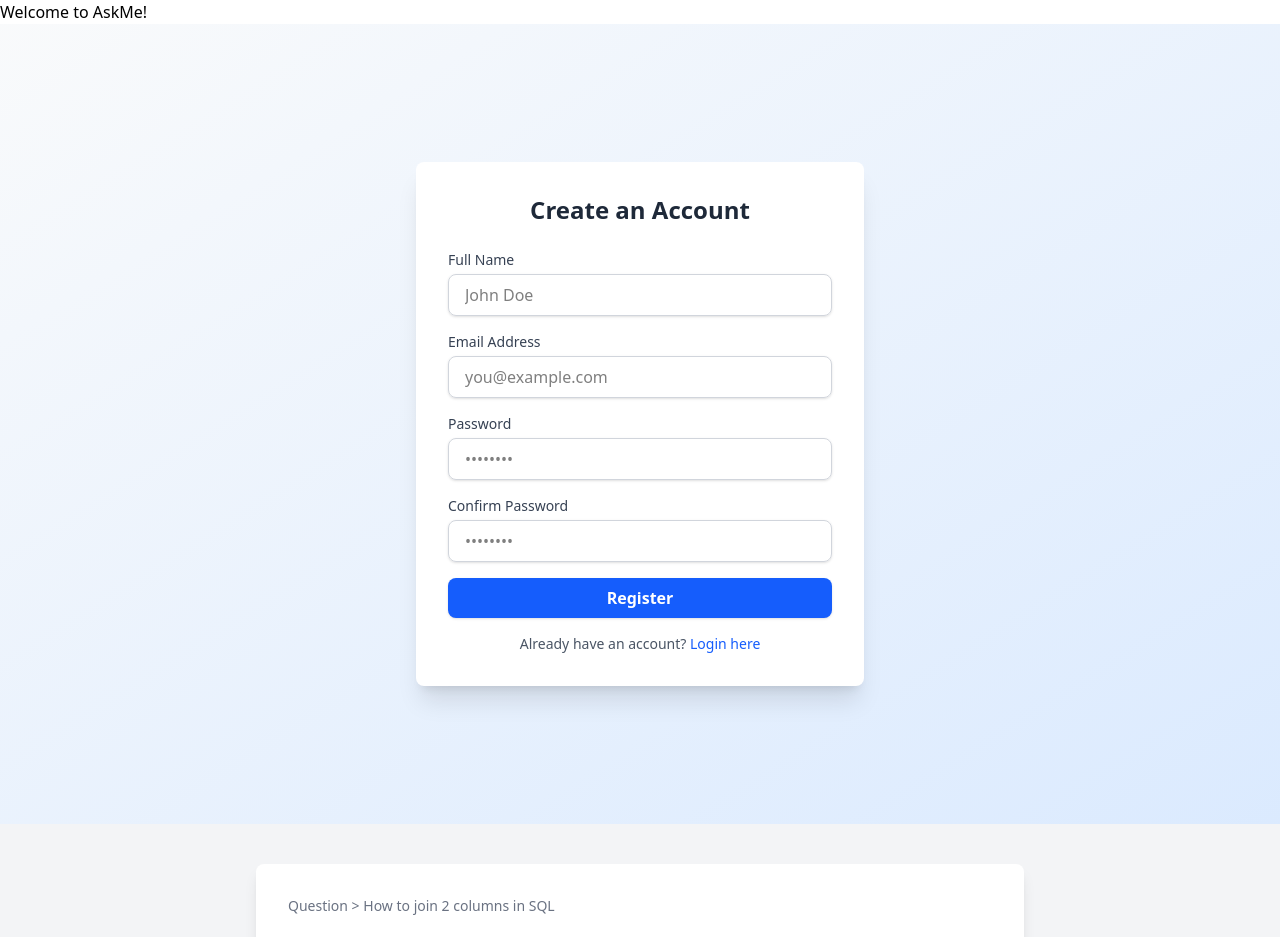
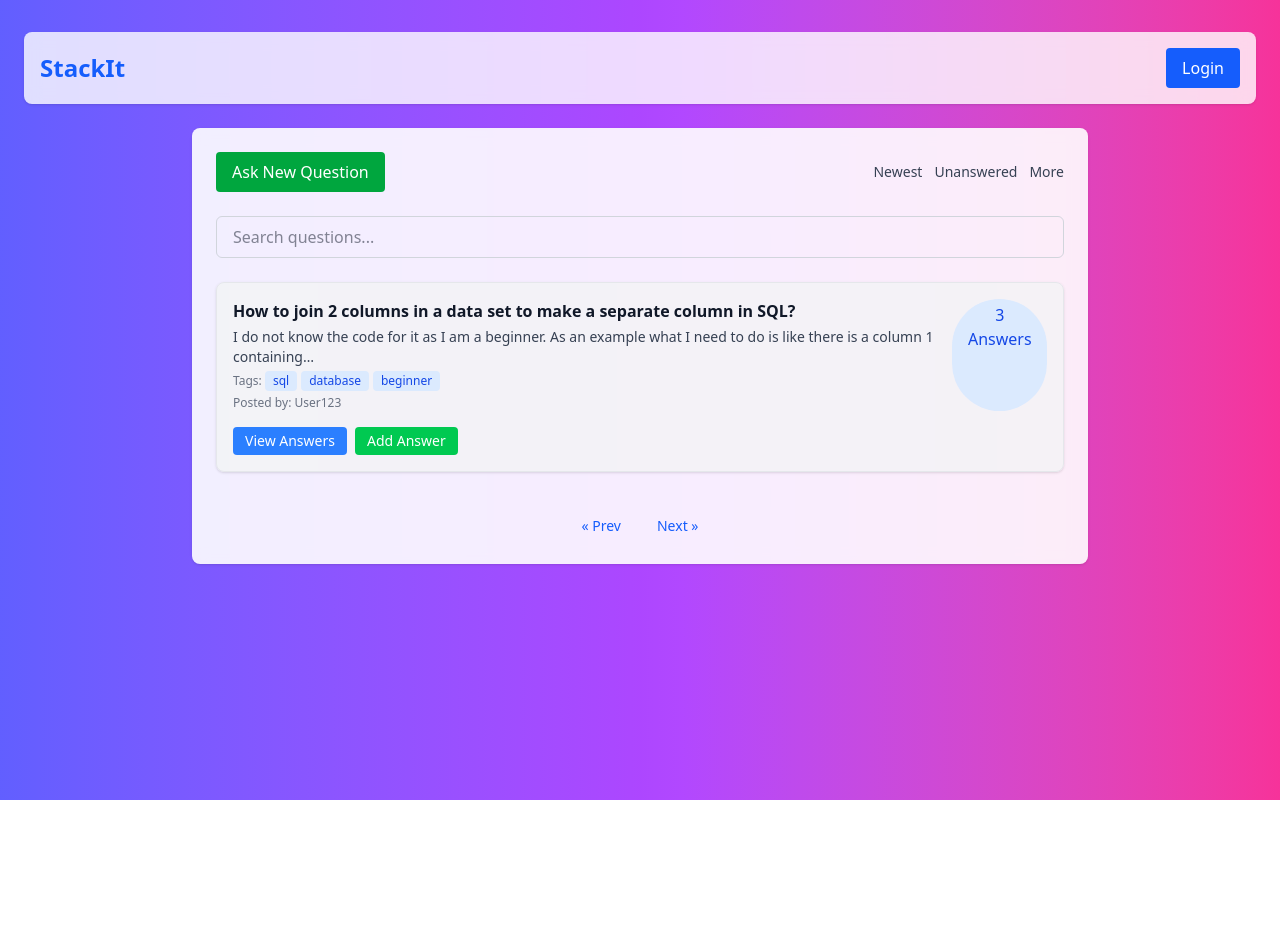
Before and after one commit to DSRANA1503/odoo-Hackathon-2025, a React (Vite) app in the folder AskMe/frontend/: page / in a window 1280 px wide. Shown: the top 937 px of the page. After the commit the page ends 800 px from the top, so only its background shows below. Built offline with nearby package versions, Linux system fonts and the light colour scheme.

Commit message:
Initial commit

```diff
--- /dev/null
+++ b/AskMe/frontend/src/App.js
@@ -0,0 +1,12 @@
+import React from 'react';
+import Navbar from './components/Navbar';
+
+function App() {
+  return (
+    <div>
+      <Navbar />
+    </div>
+  );
+}
+
+export default App;
--- a/AskMe/frontend/src/App.jsx
+++ b/AskMe/frontend/src/App.jsx
@@ -1,22 +1,23 @@
-import React from 'react';
-import AskQuestion from "./AskQuestion";
+import { BrowserRouter as Router, Routes, Route } from 'react-router-dom';
+import HomePage from './HomePage';
+import AskQuestion from './AskQuestion';
 import LoginPage from './LoginPage';
-import HomePage from './homepage';
+import Registration from './Registration';
 import Answer from './Answer';
-import Registration from './Registration';
 
 function App() {
   return (
-    <>
-      <h1>Welcome to AskMe!</h1>
-      <Registration/>
-      <Answer/>
-      <HomePage/>
-      <LoginPage/>
-      <AskQuestion />
-
-
-    </>
+    <Router>
+      <Routes>
+        <Route path="/" element={<HomePage />} />
+        <Route path="/ask" element={<AskQuestion />} />
+        <Route path="/login" element={<LoginPage />} />
+        <Route path="/register" element={<Registration />} />
+        <Route path="/answer" element={<Answer />} />
+        <Route path="/question/:id" element={<div>Question Detail Page</div>} />
+        <Route path="/question/:id/answer" element={<div>Add Answer Page</div>} />
+      </Routes>
+    </Router>
   );
 }
 
--- a/AskMe/frontend/src/HomePage.jsx
+++ b/AskMe/frontend/src/HomePage.jsx
@@ -1,7 +1,9 @@
 import React from 'react';
+import { useNavigate } from 'react-router-dom'; // only if you're using routing
 
 const HomePage = () => {
-  // Dummy data for question list
+  const navigate = useNavigate(); // remove if not using React Router
+
   const questions = [
     {
       id: 1,
@@ -12,18 +14,17 @@ const HomePage = () => {
       author: 'User123',
       answers: 3
     },
-    // add more question objects here…
   ];
 
   return (
-    <div
-      className="min-h-screen bg-gradient-to-r from-indigo-500 via-purple-500 to-pink-500
-                 bg-[length:200%_200%] animate-gradient-x text-gray-900 px-6 py-8"
-    >
+    <div className="min-h-screen bg-gradient-to-r from-indigo-500 via-purple-500 to-pink-500 text-gray-900 px-6 py-8">
       {/* Header */}
       <header className="flex justify-between items-center bg-white/80 backdrop-blur-sm p-4 rounded-lg shadow mb-6">
         <h1 className="text-2xl font-bold text-blue-600">StackIt</h1>
-        <button className="bg-blue-600 text-white px-4 py-2 rounded hover:bg-blue-700 transition">
+        <button
+          onClick={() => navigate('/login')}
+          className="bg-blue-600 text-white px-4 py-2 rounded hover:bg-blue-700 transition"
+        >
           Login
         </button>
       </header>
@@ -32,7 +33,10 @@ const HomePage = () => {
       <main className="max-w-4xl mx-auto bg-white/90 backdrop-blur-sm p-6 rounded-lg shadow space-y-6">
         {/* Top Controls */}
         <div className="flex flex-col md:flex-row justify-between items-start md:items-center gap-4">
-          <button className="bg-green-600 text-white px-4 py-2 rounded hover:bg-green-700 transition">
+          <button
+            onClick={() => navigate('/ask')}
+            className="bg-green-600 text-white px-4 py-2 rounded hover:bg-green-700 transition"
+          >
             Ask New Question
           </button>
 
@@ -85,10 +89,16 @@ const HomePage = () => {
 
               {/* View / Add Answer Buttons */}
               <div className="mt-4 flex gap-2">
-                <button className="bg-blue-500 text-white px-3 py-1 rounded hover:bg-blue-600 transition text-sm">
+                <button
+                  onClick={() => navigate(`/question/${q.id}`)}
+                  className="bg-blue-500 text-white px-3 py-1 rounded hover:bg-blue-600 transition text-sm"
+                >
                   View Answers
                 </button>
-                <button className="bg-green-500 text-white px-3 py-1 rounded hover:bg-green-600 transition text-sm">
+                <button
+                  onClick={() => navigate(`/question/${q.id}/answer`)}
+                  className="bg-green-500 text-white px-3 py-1 rounded hover:bg-green-600 transition text-sm"
+                >
                   Add Answer
                 </button>
               </div>
```
Also changed, not shown: 1 other file (tests, documents, lock files or other folders).
